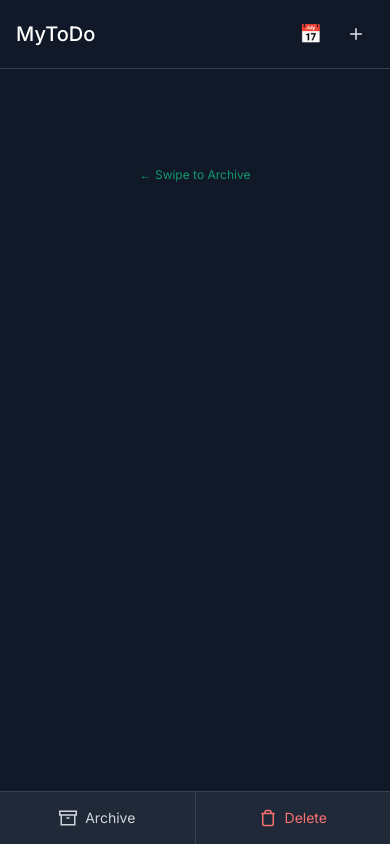
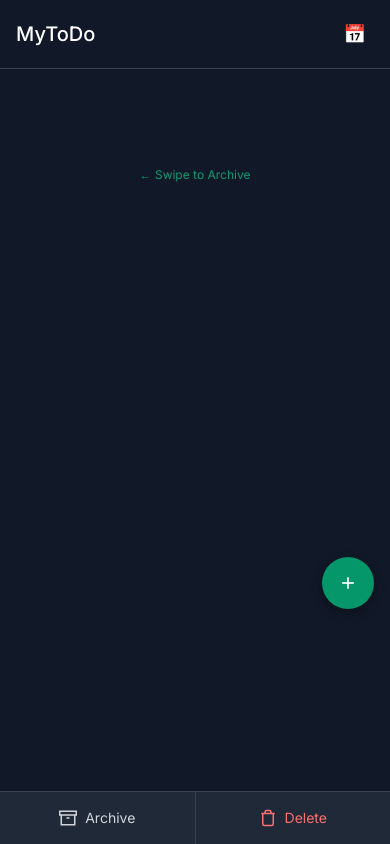
Before and after one commit to note314/mytodo, a plain HTML site: page index.html in a window 390 px wide. Drawn offline with nearby package versions, Linux system fonts and the light colour scheme.

Commit message:
Implement FAB (Floating Action Button) for task creation
- Move add task button from header to FAB position (right: 1rem, top: 66%)
- Material Design compliant 56x56px circular button
- Emerald-600 background with white plus icon
- Enhanced hover effects with scale animation and shadow
- Responsive design: smaller on mobile screens
- Remove button from header, keeping only sort button
- Optimized positioning following industry standards

🤖 Generated with [Claude Code](https://claude.ai/code)

Co-Authored-By: Claude <noreply@anthropic.com>

```diff
--- a/index.html
+++ b/index.html
@@ -117,6 +117,34 @@
             }
         }
 
+        /* FAB (Floating Action Button) styling */
+        #addTaskBtn {
+            box-shadow: 0 4px 12px rgba(0, 0, 0, 0.3);
+            backdrop-filter: blur(8px);
+        }
+
+        #addTaskBtn:hover {
+            box-shadow: 0 6px 16px rgba(0, 0, 0, 0.4);
+        }
+
+        #addTaskBtn:active {
+            transform: scale(0.95);
+        }
+
+        /* Responsive FAB positioning */
+        @media (max-width: 448px) {
+            #addTaskBtn {
+                right: 0.75rem;
+                width: 3.25rem;
+                height: 3.25rem;
+            }
+
+            #addTaskBtn svg {
+                width: 20px;
+                height: 20px;
+            }
+        }
+
     </style>
 </head>
 <body class="bg-gray-900 text-white overflow-x-hidden">
@@ -141,17 +169,9 @@
             <header class="sticky top-0 bg-gray-900 border-b border-gray-700 z-10">
                 <div class="flex items-center justify-between px-4 py-3">
                     <h1 class="text-xl font-medium text-white">MyToDo</h1>
-                    <div class="flex items-center gap-2">
-                        <button id="sortBtn" class="p-2 hover:bg-gray-800 rounded-full transition-colors text-lg" title="Sort by: created">
-                            📅
-                        </button>
-                        <button id="addTaskBtn" class="p-2 hover:bg-gray-800 rounded-full transition-colors">
-                            <svg width="20" height="20" viewBox="0 0 24 24" fill="none" stroke="currentColor" stroke-width="2" class="text-gray-300">
-                                <line x1="12" y1="5" x2="12" y2="19"></line>
-                                <line x1="5" y1="12" x2="19" y2="12"></line>
-                            </svg>
-                        </button>
-                    </div>
+                    <button id="sortBtn" class="p-2 hover:bg-gray-800 rounded-full transition-colors text-lg" title="Sort by: created">
+                        📅
+                    </button>
                 </div>
             </header>
 
@@ -166,6 +186,14 @@
                     ← Swipe to Archive
                 </span>
             </div>
+
+            <!-- FAB (Floating Action Button) -->
+            <button id="addTaskBtn" class="fixed w-14 h-14 bg-emerald-600 hover:bg-emerald-700 rounded-full shadow-lg flex items-center justify-center transition-all duration-200 hover:scale-105 z-30" style="right: 1rem; top: 66%;">
+                <svg width="24" height="24" viewBox="0 0 24 24" fill="none" stroke="currentColor" stroke-width="2" class="text-white">
+                    <line x1="12" y1="5" x2="12" y2="19"></line>
+                    <line x1="5" y1="12" x2="19" y2="12"></line>
+                </svg>
+            </button>
 
             <!-- Bottom Navigation -->
             <nav class="fixed bottom-0 left-1/2 transform -translate-x-1/2 w-full max-w-md bg-gray-800 border-t border-gray-700">
```
